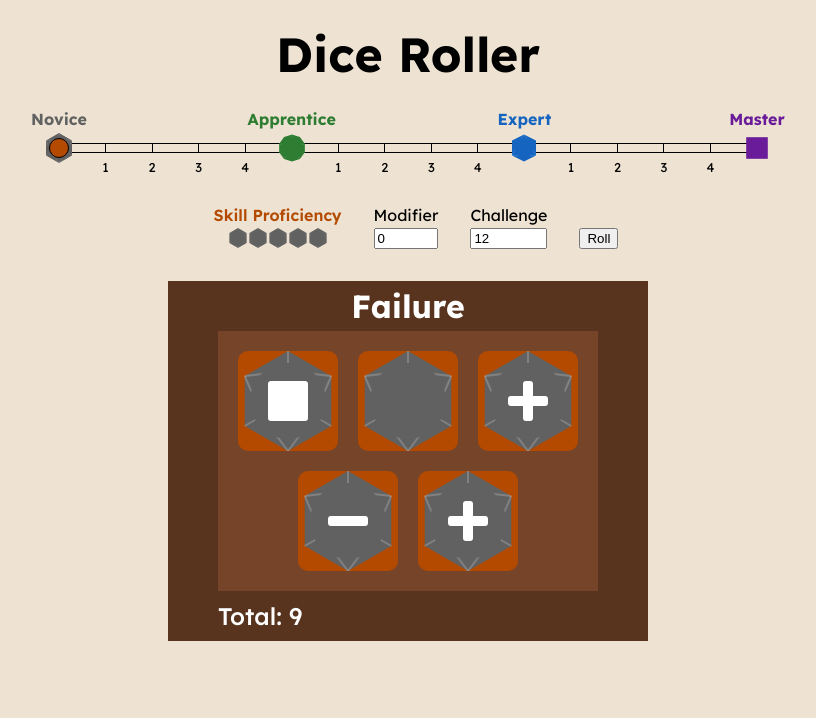
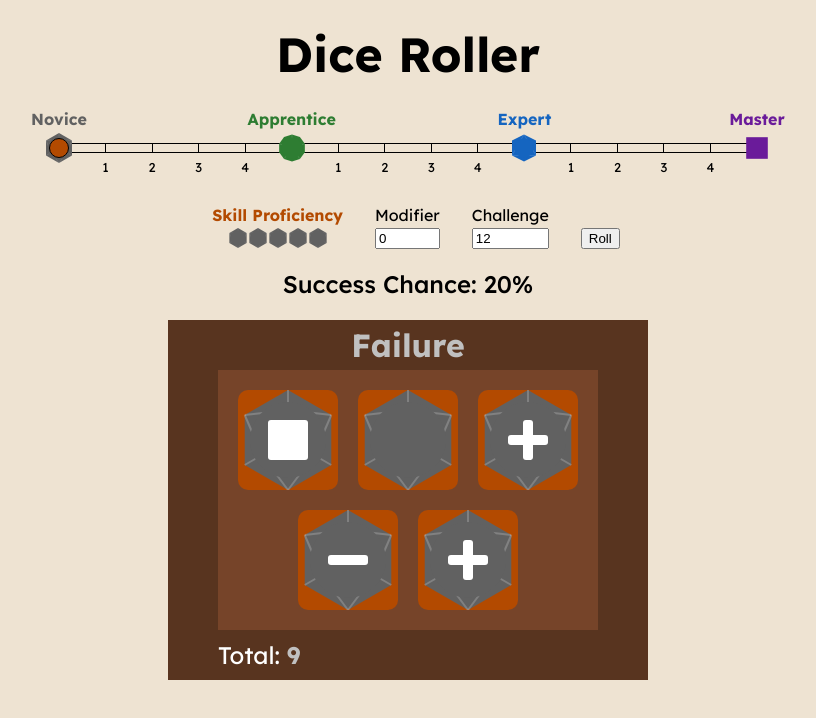
Before and after one commit to DanielBelchamber/skill-dice, a Vue app: page / in a window 1280 px wide. Both pictures are taken after a click on the button "Roll". Shown: the top 718 px of the page, without its empty margins (232-1048 px from the left). Built offline with nearby package versions, Linux system fonts and the light colour scheme.

Commit message:
feat: display success chance

```diff
--- a/src/composables/skill.ts
+++ b/src/composables/skill.ts
@@ -114,18 +114,20 @@ const useSkill = (): Skill => {
   const calculateProbabilities = (challenge: number, modifier = 0) => {
     const target = challenge - modifier
     const outcomes = pool.value.calculateProbabilities()
-    // console.log(outcomes)
 
     const possibleTotals = Object.keys(outcomes.totalProbabilities).map((key) => parseInt(key))
+    const lowestPossible = possibleTotals[0]
+    const highestPossible = possibleTotals[possibleTotals.length - 1]
     const targetIndex = possibleTotals.indexOf(target)
-    // console.log(possibleTotals)
 
-    if (targetIndex !== -1) {
+    if (lowestPossible >= target) {
+      return 1
+    } else if (highestPossible < target) {
+      return 0
+    } else {
       return possibleTotals
         .slice(targetIndex)
         .reduce((sum, total) => sum + outcomes.totalProbabilities[total], 0)
-    } else {
-      return possibleTotals[0] > target ? 1 : 0
     }
   }
 
--- a/src/views/DiceRoller.vue
+++ b/src/views/DiceRoller.vue
@@ -11,42 +11,44 @@ const appStore = useAppStore()
 
 const modifier = ref<number>(0)
 const challenge = ref<number>(12)
+const successChanceDisplay = ref<string>("")
 const skillCheck = ref<SkillCheck | null>(null)
 
 const proficiencyDisplay = computed(() => appStore.skill.display())
-const totalString = computed(() => {
+const totalDisplaySetup = computed(() => {
   if (skillCheck.value) {
     const { total, modifier } = skillCheck.value
     const rawRoll = total - modifier
     const modifierDisplay = modifier > 0 ? `+ ${modifier} ` : `- ${Math.abs(modifier)} `
-    return modifier ? `Total: ${rawRoll} ${modifierDisplay} = ${total}` : `Total: ${total}`
+    return modifier ? `Total: ${rawRoll} ${modifierDisplay} = ` : `Total: `
   }
   return null
 })
 
-const logSkillCheckData = () => {
-  const { rank, stripe } = appStore.skill
-  const modifierDisplay = modifier.value > 0 ? `+${modifier.value} SM` : `${modifier.value} SM`
-  const challengeDisplay = `vs ${challenge.value} CR`
-
-
-  const proficiencyString = `${rank} ${stripe}`
+const displaySkillCheckData = () => {
   const successChance = appStore.skill.calculateProbabilities(challenge.value, modifier.value)
-  const successChanceDisplay = `${Math.floor(100 * successChance)}%`
-  if (modifier.value) {
-    console.log(`${proficiencyString} ${modifierDisplay} ${challengeDisplay} (${successChanceDisplay})`)
+  let display
+  if (successChance === 1) {
+    display = "Guaranteed"
+  } else if (successChance === 0) {
+    display = "Impossible"
+  } else if (successChance >= 0.995) {
+    display = "> 99%"
+  } else if (successChance < 0.01) {
+    display = "< 1%"
   } else {
-    console.log(`${proficiencyString} ${challengeDisplay} (${successChanceDisplay})`)
+    display = `${Math.floor(100 * successChance)}%`
   }
+  successChanceDisplay.value = `Success Chance: ${display}`
 }
 
 onMounted(() => {
-  logSkillCheckData()
+  displaySkillCheckData()
 })
 
 watch([proficiencyDisplay, modifier, challenge], () => {
   skillCheck.value = null
-  logSkillCheckData()
+  displaySkillCheckData()
 })
 
 const dicePoolDisplay = computed(() =>
@@ -83,22 +85,21 @@ const makeSkillCheck = () => {
       <button @click="makeSkillCheck">Roll</button>
     </div>
 
+    <div class="success-chance">{{ successChanceDisplay }}</div>
+
     <div v-if="skillCheck" class="dice-tray">
-      <div class="binary-outcome">{{ skillCheck.success ? "Success!" : "Failure" }}</div>
+      <div class="binary-outcome">
+        <span v-if="skillCheck.success" class="success">Success!</span>
+        <span v-else class="failure">Failure</span>
+      </div>
 
       <SkillDie v-for="(die, index) in dicePoolDisplay" :key="index" :rank="die.rank" :value="die.value" :size="100" />
 
-      <div class="calculated-total">{{ totalString }}</div>
+      <div class="calculated-total">
+        <span>{{ totalDisplaySetup }}</span>
+        <span :class="skillCheck.success ? 'success' : 'failure'">{{ skillCheck.total }}</span>
+      </div>
     </div>
-
-    <!-- <div v-if="skillCheck" class="result-display">
-      <h2>{{ skillCheck.success ? "Success!" : "Failure" }}</h2>
-      <h3>Total: {{ skillCheck.total }}</h3>
-      <h3 class="shapes">
-        <span class="label">Shapes:</span>
-        <SkillDie v-for="(shape, index) in skillCheck.shapes" :key="index" :shape="shape" :size="50" />
-      </h3>
-    </div> -->
   </main>
 </template>
 
@@ -134,13 +135,19 @@ main {
 }
 
 .input-wrapper .proficiency-label {
-  font-weight: 600;
+  font-weight: 700;
 }
 
 .input-wrapper .SkillProficiency {
   display: flex;
   align-items: center;
   justify-content: center;
+}
+
+.success-chance {
+  margin: 1rem 0;
+  font-size: 1.5rem;
+  font-weight: 500;
 }
 
 .dice-tray {
@@ -151,7 +158,6 @@ main {
   justify-content: center;
   width: calc(100px * 3 + 20px * 4 + 50px * 2);
   gap: 20px;
-  margin: 2rem 0;
   border: 50px solid var(--wood_dark);
   padding: 20px;
   background-color: var(--wood_light);
@@ -173,6 +179,16 @@ main {
   color: white;
 }
 
+.dice-tray .success {
+  font-weight: 700;
+  color: gold;
+}
+
+.dice-tray .failure {
+  font-weight: 700;
+  color: silver;
+}
+
 .dice-tray .calculated-total {
   position: absolute;
   width: 250px;
```
